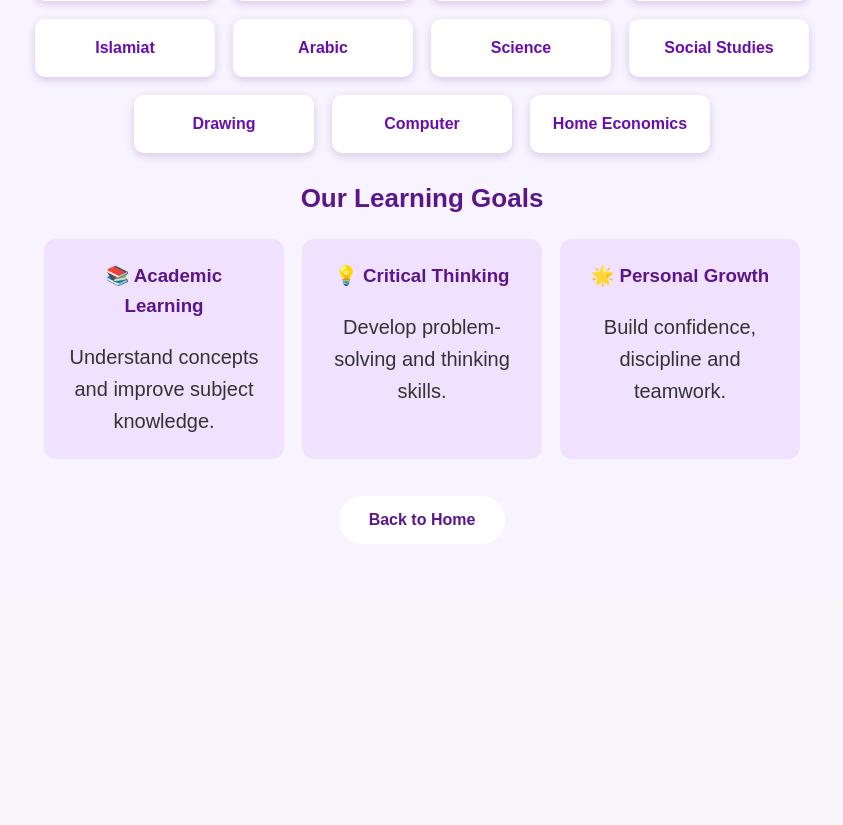
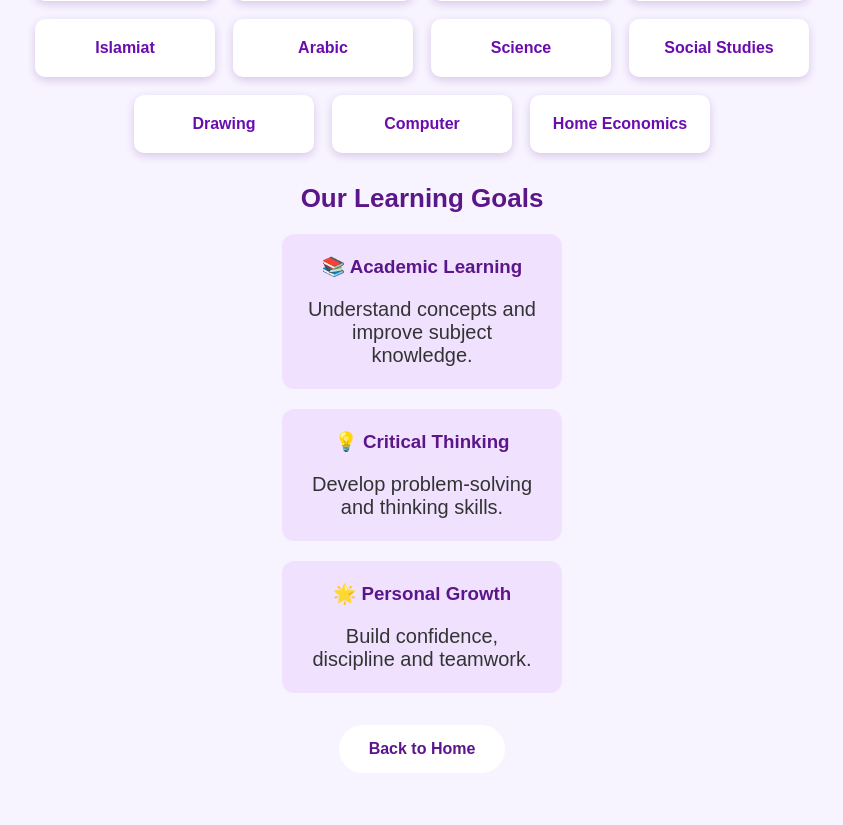
Before and after one commit to Nishra110/School-Website, a Flask app: page /class/1 in a window 1280 px wide. Shown: the part 604-1429 px from the top of the page, without its empty margins (218-1061 px from the left). Before the commit the page ends 1129 px from the top, so only its background shows below. Run offline with Flask 3, Linux system fonts and the light colour scheme.

Commit message:
Update style.css

```diff
--- a/static/style.css
+++ b/static/style.css
@@ -197,19 +197,31 @@ nav ul li a:hover {
     font-weight: bold;
 }
 
+/* Goals aur Mission/Vision container ko center karne ke liye */
+.goals-container {
+    display: flex;
+    flex-direction: column;
+    align-items: center;
+    justify-content: center;
+    text-align: center;
+    gap: 20px;
+    margin: 20px auto;
+}
+
 .goal-card {
     background: #f0e2ff;
     padding: 22px;
     border-radius: 12px;
-    width: 240px;
-    line-height: 1.6;
+    width: 280px;
+    text-align: center;
+    margin: 0 auto;
 }
 
 .goal-card h3 {
     color: #5b168a;
     margin-bottom: 12px;
+    text-align: center;
 }
-
 
 /* School Gallery */
 
```
